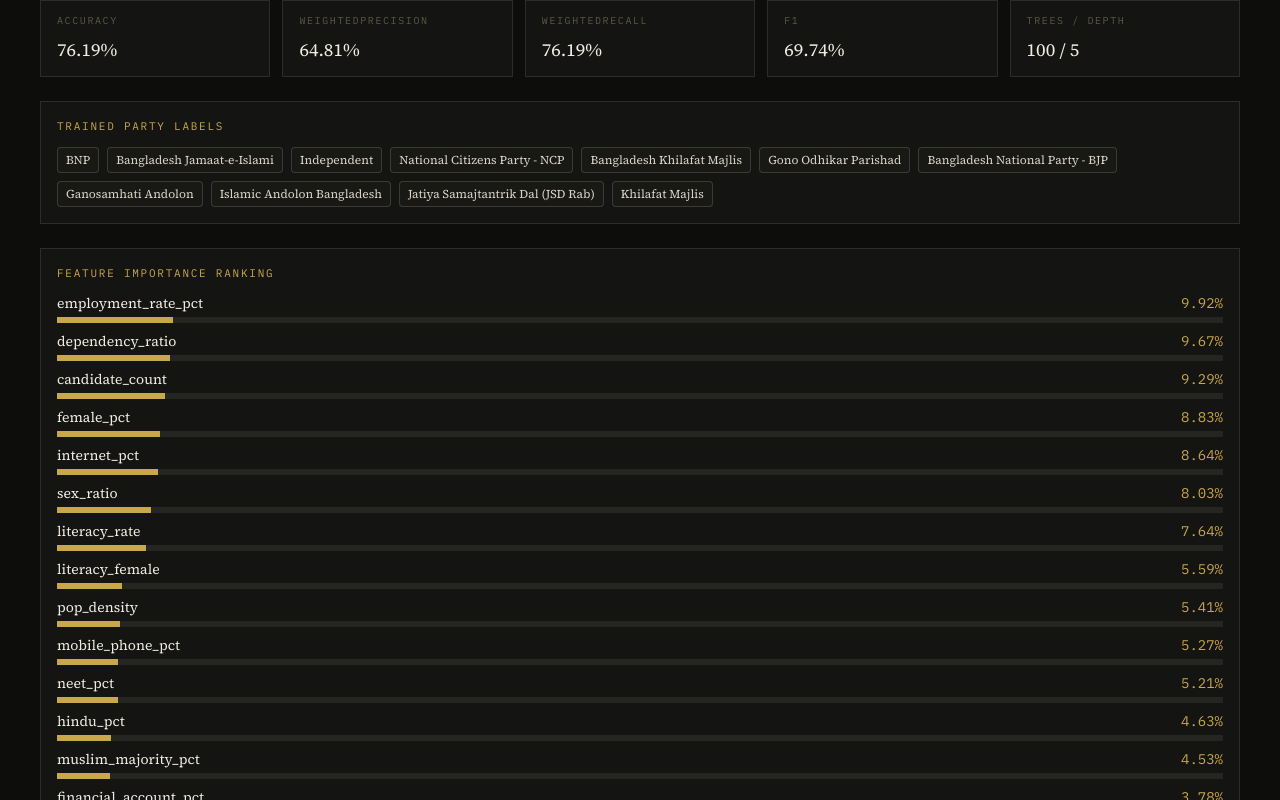
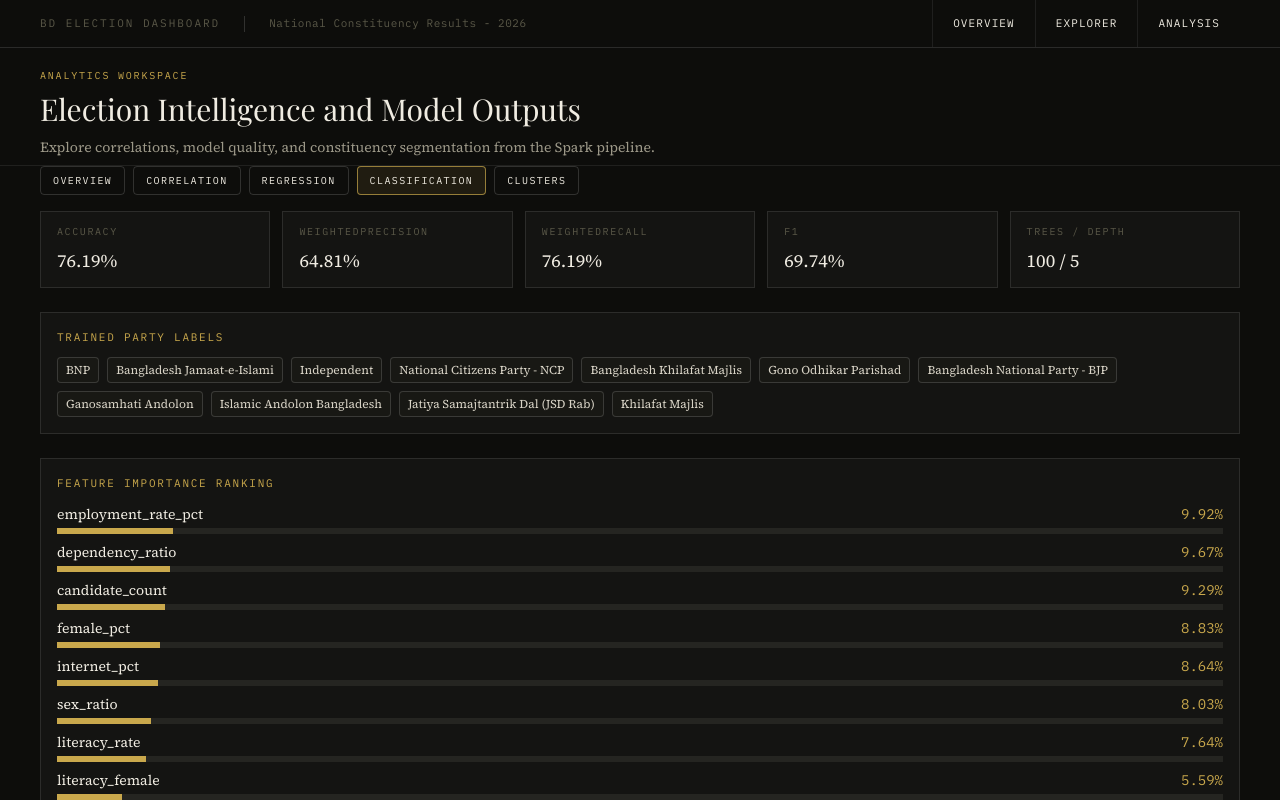
Before and after one commit to minhajshafin/Election-Dashboard, a Next.js app in the folder frontend/: page /analysis/classification in a window 1280 px wide. Shown: the top 800 px of the page. Built offline with nearby package versions, Linux system fonts and the light colour scheme.

Commit message:
Add AnalysisLayout component for structured analytics workspace layout

```diff
--- /dev/null
+++ b/frontend/app/analysis/layout.tsx
@@ -0,0 +1,23 @@
+import type { ReactNode } from "react";
+
+import { AnalysisSubNav } from "@/components/nav/AnalysisSubNav";
+import { PrimaryNav } from "@/components/nav/PrimaryNav";
+
+export default function AnalysisLayout({ children }: { children: ReactNode }) {
+  return (
+    <>
+      <PrimaryNav />
+      <section className="border-b border-white/8 px-4 pb-2 pt-5 sm:px-10">
+        <p className="font-mono text-[10px] uppercase tracking-[0.18em] text-[#c9a84c]">Analytics Workspace</p>
+        <h1 className="mt-2 text-2xl leading-tight text-[#f0ece2] sm:text-3xl" style={{ fontFamily: "var(--font-playfair), serif" }}>
+          Election Intelligence and Model Outputs
+        </h1>
+        <p className="mt-2 max-w-3xl text-sm text-[#9c9888]">
+          Explore correlations, model quality, and constituency segmentation from the Spark pipeline.
+        </p>
+      </section>
+      <AnalysisSubNav />
+      {children}
+    </>
+  );
+}
```
